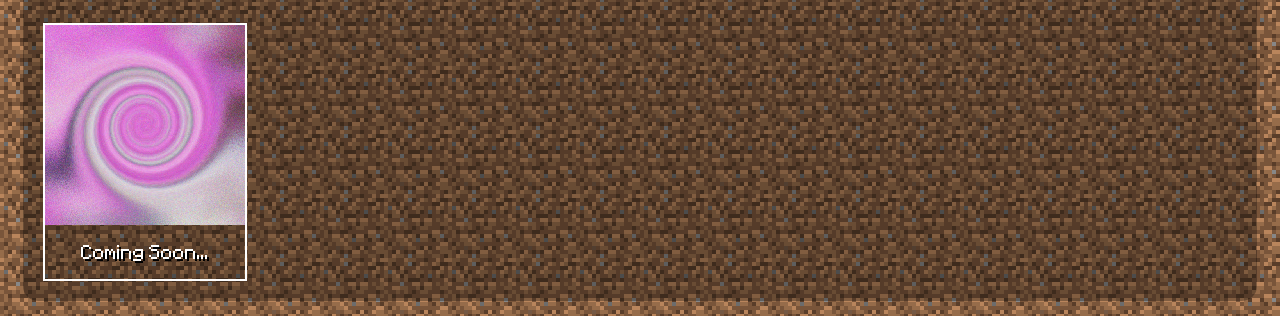
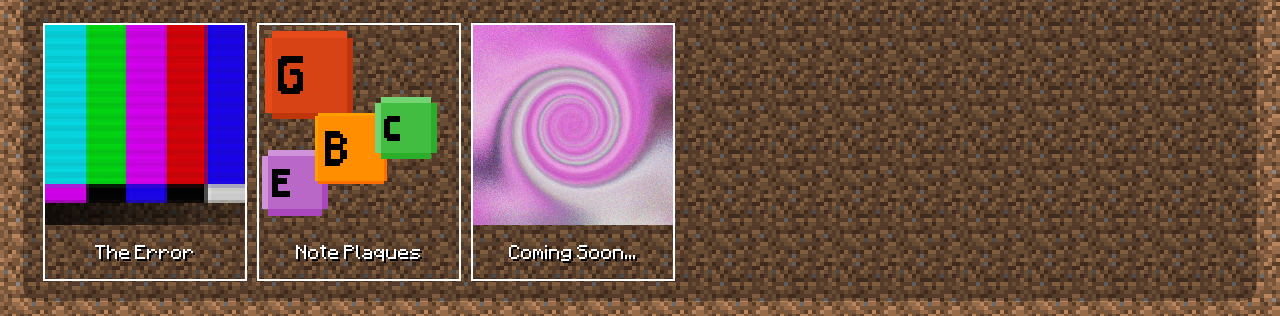
Before and after one commit to IpGa13/fredeunminecraftsite, a plain HTML site: page index.html in a window 1280 px wide. Shown: the part 638-954 px from the top of the page. Drawn offline with Linux system fonts and the light colour scheme.

Commit message:
Updated mods that have been published on modrinth

```diff
--- a/index.html
+++ b/index.html
@@ -23,7 +23,7 @@
                     </div>
                     <div class="flex-column">
                         <a class="invisible">
-                            <img src="assets/soon.png" alt="Coming Soon..." id="hanfgarten" class="flex-tile">
+                            <img src="assets/soon.png" alt="Coming Soon..." class="flex-tile">
                         </a>
                         <p>Coming Soon...</p>
                     </div>
@@ -33,8 +33,20 @@
                 <h1>Mods</h1>
                 <div class="inline-flex-row">
                     <div class="flex-column">
+                        <a href="https://www.modrinth.com/mod/the-error" class="invisible">
+                            <img src="assets/the_error.png" alt="The Error" id="error" class="flex-tile">
+                        </a>
+                        <p>The Error</p>
+                    </div>
+                    <div class="flex-column">
+                        <a href="https://www.modrinth.com/mod/note-plaques" class="invisible">
+                            <img src="assets/note_plaques.png" alt="Note Plaques" id="noteplaques" class="flex-tile">
+                        </a>
+                        <p>Note Plaques</p>
+                    </div>
+                    <div class="flex-column">
                         <a class="invisible">
-                            <img src="assets/soon.png" alt="Coming Soon..." id="hanfgarten" class="flex-tile">
+                            <img src="assets/soon.png" alt="Coming Soon..." class="flex-tile">
                         </a>
                         <p>Coming Soon...</p>
                     </div>
--- a/index_script.js
+++ b/index_script.js
@@ -0,0 +1 @@
+// Javascript sucks, avoid if possible
```
Also changed, not shown: assets/note_plaques.png (added), assets/the_error.png (added).
